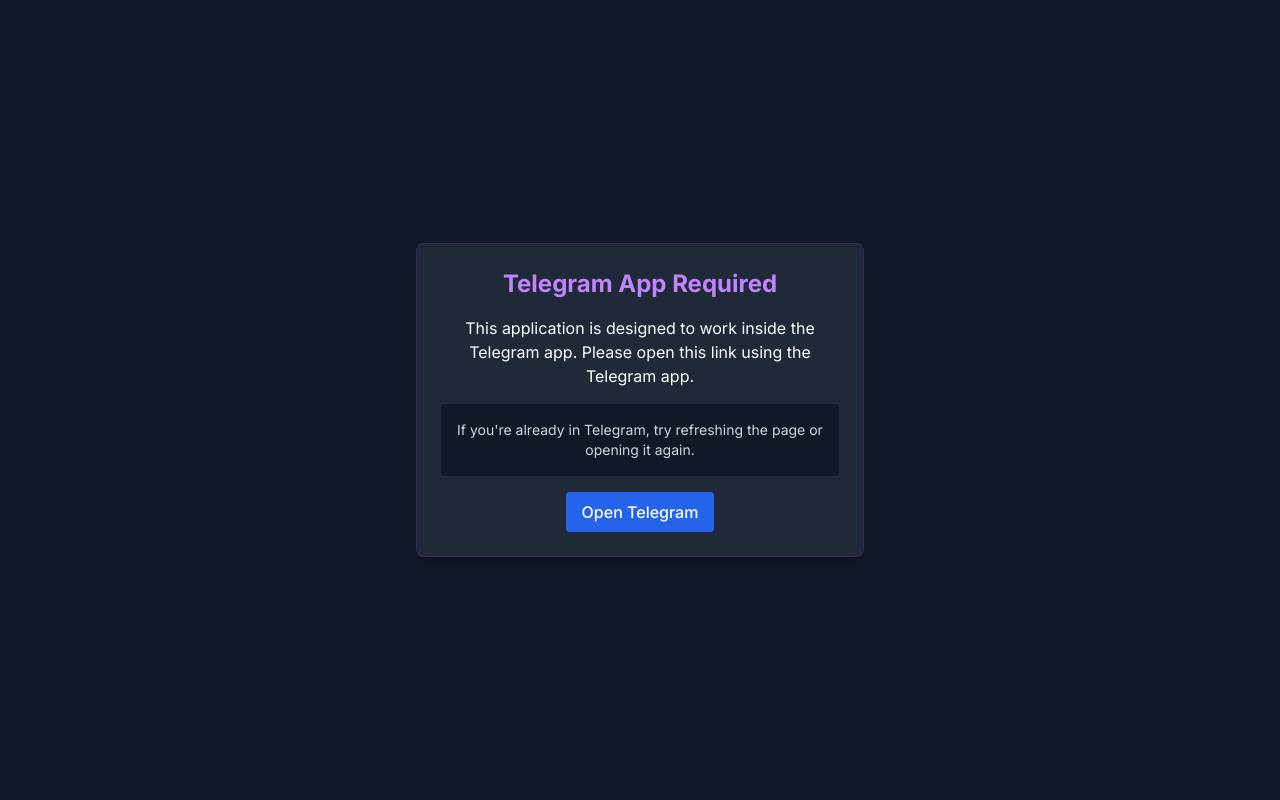
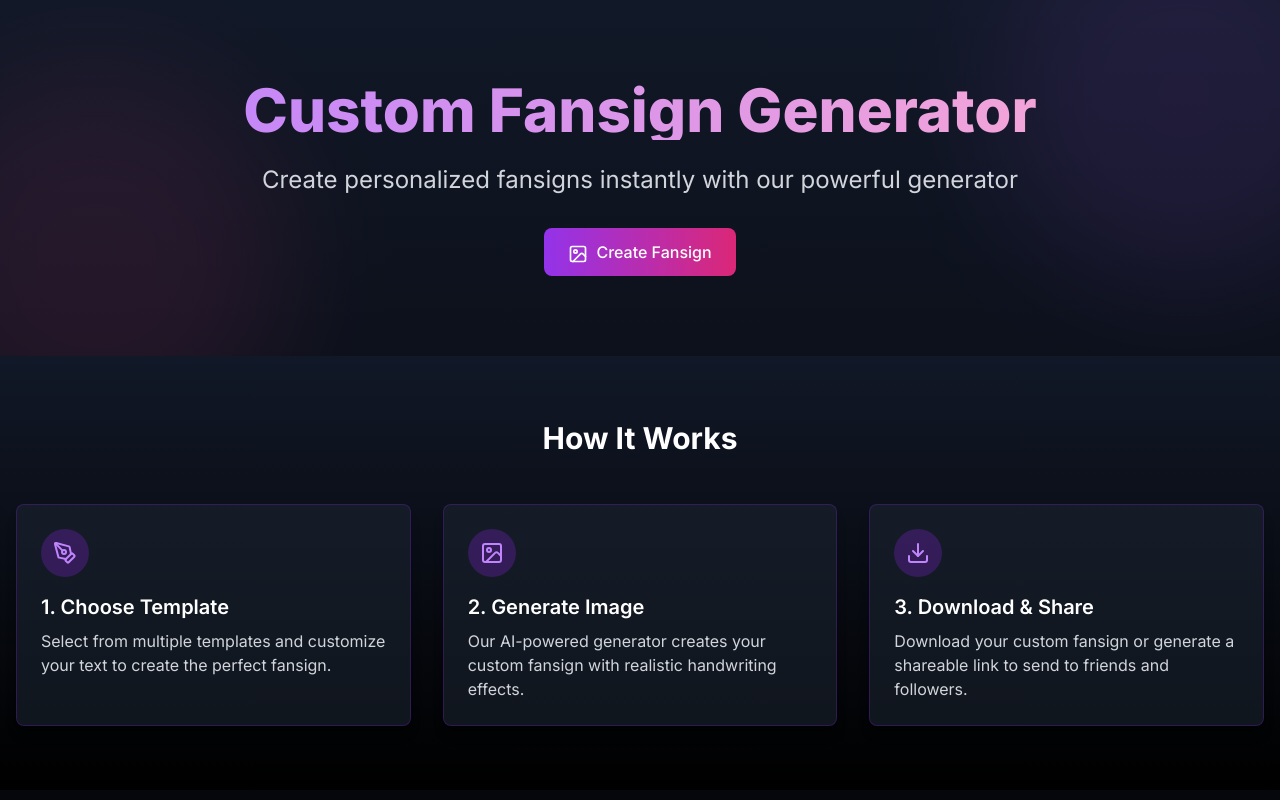
Before and after one commit to gum1x/fansign, a Next.js app: page / in a window 1280 px wide. Shown: the top 800 px of the page. Built offline with nearby package versions, Linux system fonts and the light colour scheme.

Commit message:
Fix preview functionality

```diff
--- a/app/layout.tsx
+++ b/app/layout.tsx
@@ -1,7 +1,6 @@
 import type React from "react"
 import type { Metadata } from "next"
 import { Inter } from "next/font/google"
-import Script from "next/script"
 import "./globals.css"
 
 const inter = Inter({ subsets: ["latin"] })
@@ -9,7 +8,6 @@ const inter = Inter({ subsets: ["latin"] })
 export const metadata: Metadata = {
   title: "Fansign Generator",
   description: "Create custom fansigns for free",
-  generator: 'v0.dev'
 }
 
 export default function RootLayout({
@@ -20,10 +18,6 @@ export default function RootLayout({
   return (
     <html lang="en">
       <body className={inter.className}>
-        <Script
-          src="https://telegram.org/js/telegram-web-app.js"
-          strategy="beforeInteractive"
-        />
         {children}
       </body>
     </html>
--- a/app/telegram-layout.tsx
+++ b/app/telegram-layout.tsx
@@ -1,58 +1,21 @@
 "use client"
 
 import type React from "react"
-
 import { useEffect, useState } from "react"
-import { useRouter } from "next/navigation"
-import { nanoid } from "nanoid"
 
 interface TelegramLayoutProps {
   children: React.ReactNode
 }
 
 export default function TelegramLayout({ children }: TelegramLayoutProps) {
-  const router = useRouter()
-  const [isTelegramWebApp, setIsTelegramWebApp] = useState(false)
   const [isLoading, setIsLoading] = useState(true)
 
   useEffect(() => {
-    // Check if we're in a browser environment
-    if (typeof window !== "undefined") {
-      // Check if Telegram WebApp is available
-      // @ts-ignore
-      const isTelegram = !!window.Telegram?.WebApp
-      setIsTelegramWebApp(isTelegram)
-
-      // If we're in Telegram, initialize the WebApp
-      if (isTelegram) {
-        try {
-          // @ts-ignore
-          const twa = window.Telegram.WebApp
-
-          // Get user ID from Telegram WebApp
-          if (twa.initDataUnsafe && twa.initDataUnsafe.user) {
-            const telegramUserId = twa.initDataUnsafe.user.id.toString()
-
-            // Store the user ID in session storage for other components to use
-            sessionStorage.setItem("telegram_user_id", telegramUserId)
-
-            // Generate a simple auth token using nanoid for consistency
-            const simpleToken = `telegram-${telegramUserId}-${nanoid()}`
-            sessionStorage.setItem("telegram_auth_token", simpleToken)
-          }
-
-          twa.ready()
-          twa.expand()
-        } catch (error) {
-          console.error("Error initializing Telegram Web App:", error)
-        }
-      }
-
-      setIsLoading(false)
-    }
+    // Simple initialization without complex Telegram checks for preview
+    setIsLoading(false)
   }, [])
 
-  // Show loading state
+  // Show loading state briefly
   if (isLoading) {
     return (
       <div className="min-h-screen flex items-center justify-center bg-gray-900 text-white">
@@ -65,29 +28,6 @@ export default function TelegramLayout({ children }: TelegramLayoutProps) {
     )
   }
 
-  // If not in Telegram WebApp, show a message
-  if (!isTelegramWebApp) {
-    return (
-      <div className="min-h-screen flex items-center justify-center bg-gray-900 text-white p-4">
-        <div className="max-w-md text-center bg-gray-800 p-6 rounded-lg shadow-lg border border-purple-700/30">
-          <h2 className="text-2xl font-bold text-purple-400 mb-4">Telegram App Required</h2>
-          <p className="mb-4">
-            This application is designed to work inside the Telegram app. Please open this link using the Telegram app.
-          </p>
-          <div className="bg-gray-900 p-4 rounded text-sm text-gray-300 mb-4">
-            <p>If you're already in Telegram, try refreshing the page or opening it again.</p>
-          </div>
-          <button
-            onClick={() => (window.location.href = "https://t.me/")}
-            className="bg-blue-600 hover:bg-blue-700 text-white font-medium py-2 px-4 rounded transition-colors"
-          >
-            Open Telegram
-          </button>
-        </div>
-      </div>
-    )
-  }
-
-  // If in Telegram WebApp, render children
+  // Render children directly for preview
   return <>{children}</>
 }
```
Also changed, not shown: app/page.tsx (line endings or trailing spaces).
